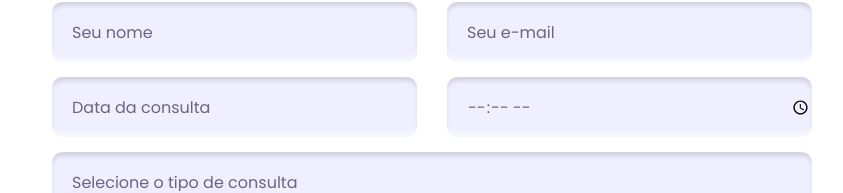
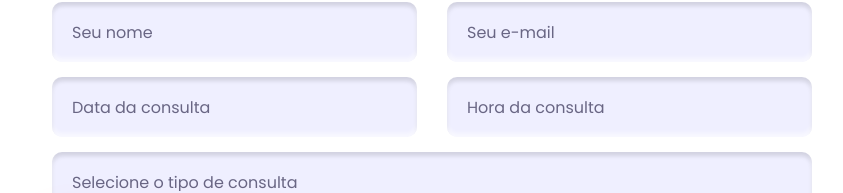
Before and after one commit to jucianovictor/Dentist, a Next.js app: page / in a window 1280 px wide. Shown: the part 10102-10295 px from the top of the page, without its empty margins (208-1051 px from the left). Built offline with nearby package versions, Linux system fonts and the light colour scheme.

Commit message:
added DatePicker on medical-appointment

```diff
--- a/components/index/medical-appointment/index.tsx
+++ b/components/index/medical-appointment/index.tsx
@@ -4,6 +4,7 @@ import { Select } from '../../../styles/template/select/style';
 import Span from '../../../styles/template/span/span';
 import Button from '../../shared/button';
 import DatePicker from '../../shared/date-picker';
+import TimePicker from '../../shared/time-picker';
 import { Container, DoctorImage, DoctorPicture, Form, Title } from './style';
 
 interface Props {
@@ -33,7 +34,12 @@ const MedicalApointment: React.FC<Props> = ({ theme }: Props) => {
 						placeholder="Data da consulta"
 						alt="Date picker"
 					/>
-					<BaseRectangleInput type="time" placeholder="Horário da Consulta" />
+					<TimePicker
+						placeholder="Hora da consulta"
+						value={null}
+						minuteStep={15}
+						alt="Time picker"
+					/>
 					<Select name="Tratamentos">
 						<option>Selecione o tipo de consulta</option>
 						<option>Selecione o tipo de consulta</option>
--- a/components/index/medical-appointment/style.ts
+++ b/components/index/medical-appointment/style.ts
@@ -48,14 +48,9 @@ const Form = styled.form`
 	grid-template-columns: repeat(2, 1fr);
 	grid-template-rows: repeat(4, min-content);
 
-	select:nth-child(n) {
+	& select:nth-child(n) {
 		grid-column: 1/3;
 		grid-row: 3;
-	}
-
-	div:nth-child(2) {
-		grid-column: 1;
-		grid-row: 4;
 	}
 
 	@media (max-width: ${BREAKPOINTS.extraLarge}px) {
```
